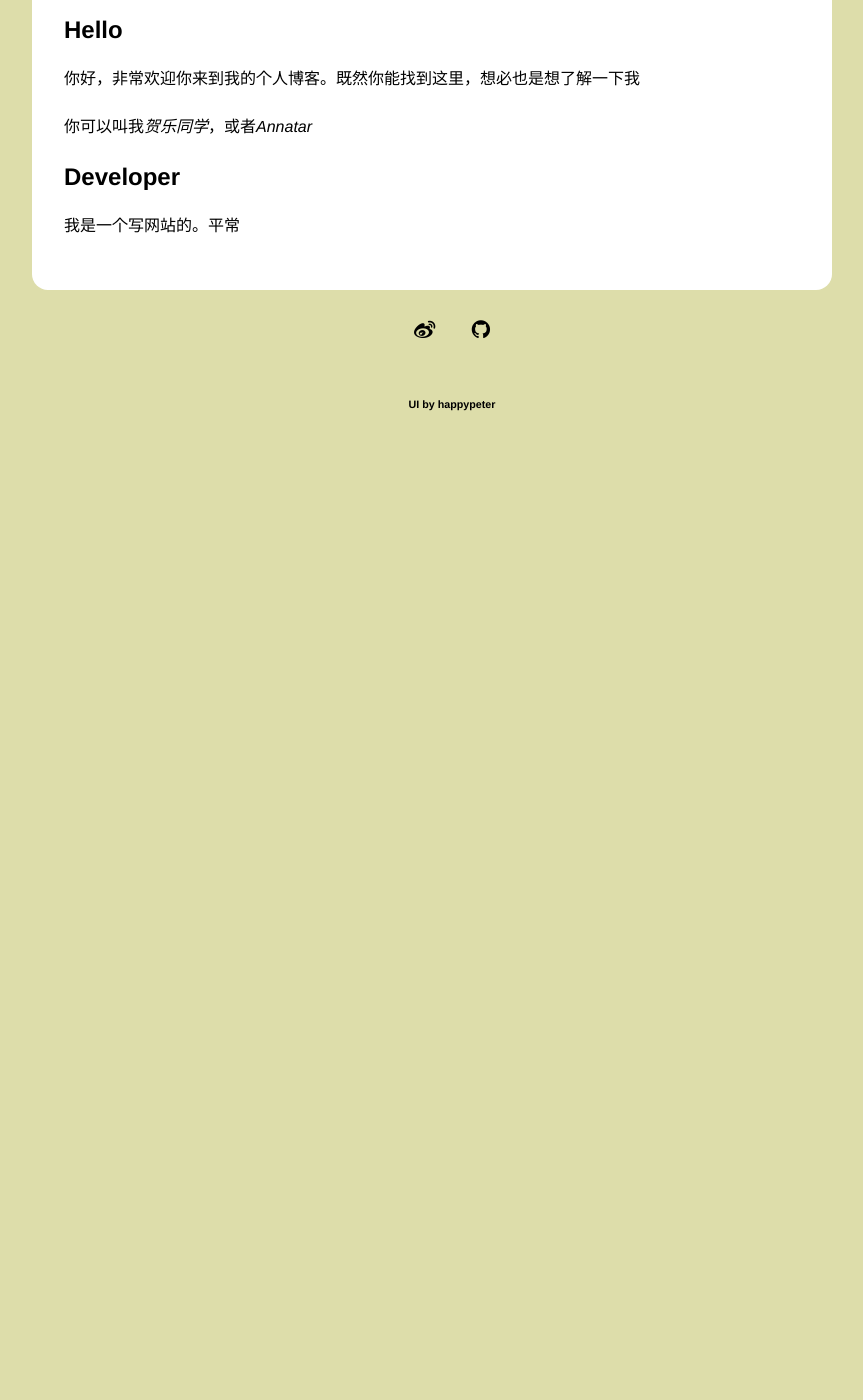
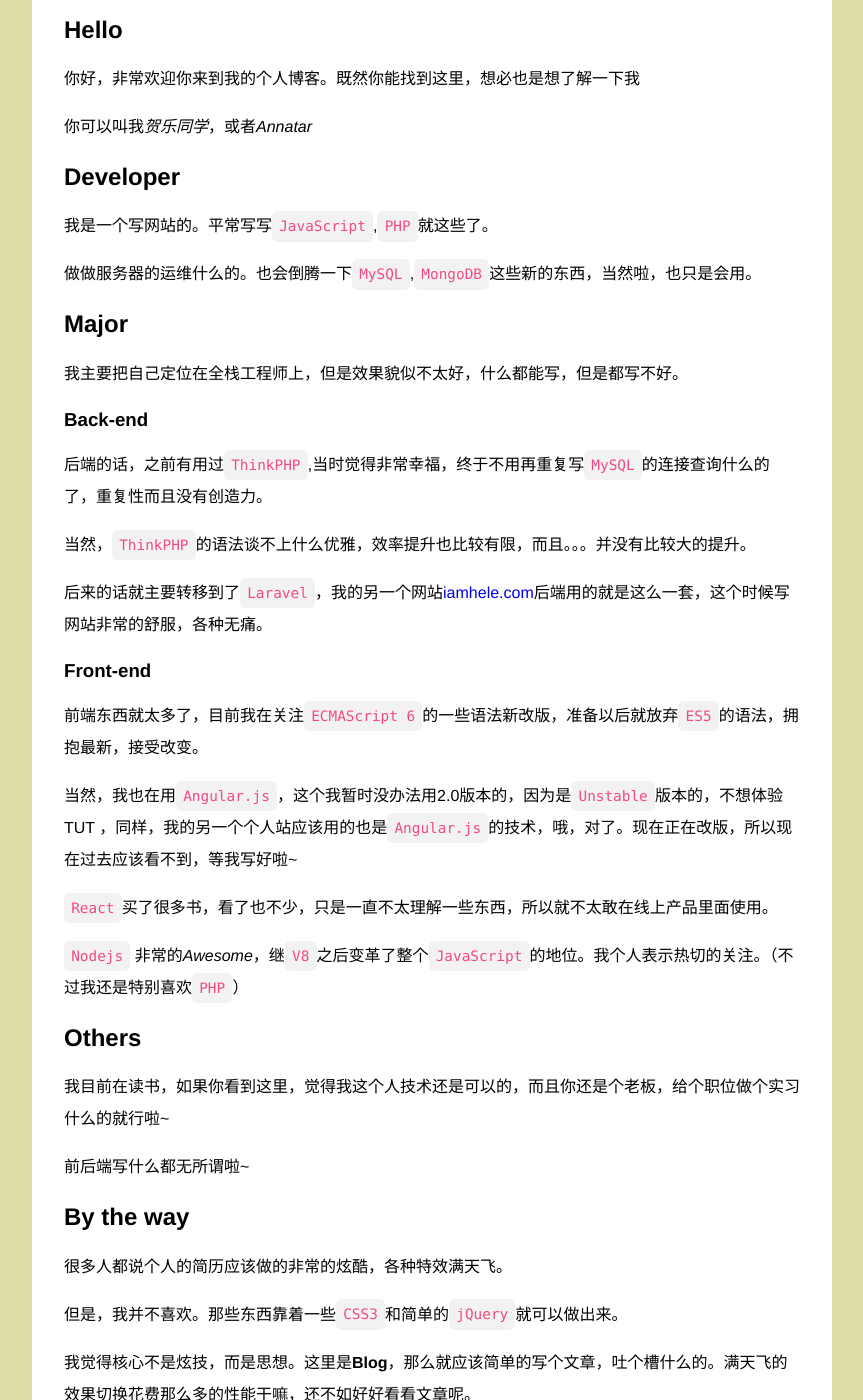
Before and after one commit to AnnatarHe/AnnatarHe.github.io, a Jekyll site: the page built from about.md, in a window 1280 px wide and 1400 px high, scrolled down 270 px. Shown: the whole window, without its empty margins (208-1071 px from the left). Built offline with Jekyll 4.4.1, drawn with Linux system fonts in a browser that asks for light colours; nearby versions of some CDN libraries; comment, search, counter and statistics services are not loaded; before the commit the page ends 900 px from its top, so only the background shows below that; some of the changed text lies outside the part shown.

Commit message:
add about me issues

```diff
--- a/about.md
+++ b/about.md
@@ -11,4 +11,46 @@ title: About
 
 ## Developer
 
-我是一个写网站的。平常
+我是一个写网站的。平常写写`JavaScript`,`PHP`就这些了。
+
+做做服务器的运维什么的。也会倒腾一下`MySQL`,`MongoDB`这些新的东西，当然啦，也只是会用。
+
+## Major
+
+我主要把自己定位在全栈工程师上，但是效果貌似不太好，什么都能写，但是都写不好。
+
+### Back-end
+
+后端的话，之前有用过`ThinkPHP`,当时觉得非常幸福，终于不用再重复写`MySQL`的连接查询什么的了，重复性而且没有创造力。
+
+当然，`ThinkPHP`的语法谈不上什么优雅，效率提升也比较有限，而且。。。并没有比较大的提升。
+
+后来的话就主要转移到了`Laravel`，我的另一个网站[iamhele.com](http://www.iamhele.com)后端用的就是这么一套，这个时候写网站非常的舒服，各种无痛。
+
+### Front-end
+
+前端东西就太多了，目前我在关注`ECMAScript 6`的一些语法新改版，准备以后就放弃`ES5`的语法，拥抱最新，接受改变。
+
+当然，我也在用`Angular.js`，这个我暂时没办法用2.0版本的，因为是`Unstable`版本的，不想体验 TUT ，同样，我的另一个个人站应该用的也是`Angular.js`的技术，哦，对了。现在正在改版，所以现在过去应该看不到，等我写好啦~
+
+`React`买了很多书，看了也不少，只是一直不太理解一些东西，所以就不太敢在线上产品里面使用。
+
+`Nodejs` 非常的*Awesome*，继`V8`之后变革了整个`JavaScript`的地位。我个人表示热切的关注。（不过我还是特别喜欢`PHP`）
+
+## Others
+
+我目前在读书，如果你看到这里，觉得我这个人技术还是可以的，而且你还是个老板，给个职位做个实习什么的就行啦~
+
+前后端写什么都无所谓啦~
+
+## By the way
+
+很多人都说个人的简历应该做的非常的炫酷，各种特效满天飞。
+
+但是，我并不喜欢。那些东西靠着一些`CSS3`和简单的`jQuery`就可以做出来。
+
+我觉得核心不是炫技，而是思想。这里是**Blog**，那么就应该简单的写个文章，吐个槽什么的。满天飞的效果切换花费那么多的性能干嘛，还不如好好看看文章呢。
+
+其实起初我甚至特别极端的想只做个**居中**就好了，后来觉得可能对待访问者不太友好，所以看着[happypeter](http://github.com/happypeter)的页面仿造了这个主题样式。
+
+2015年8月6日21:54:53
```
